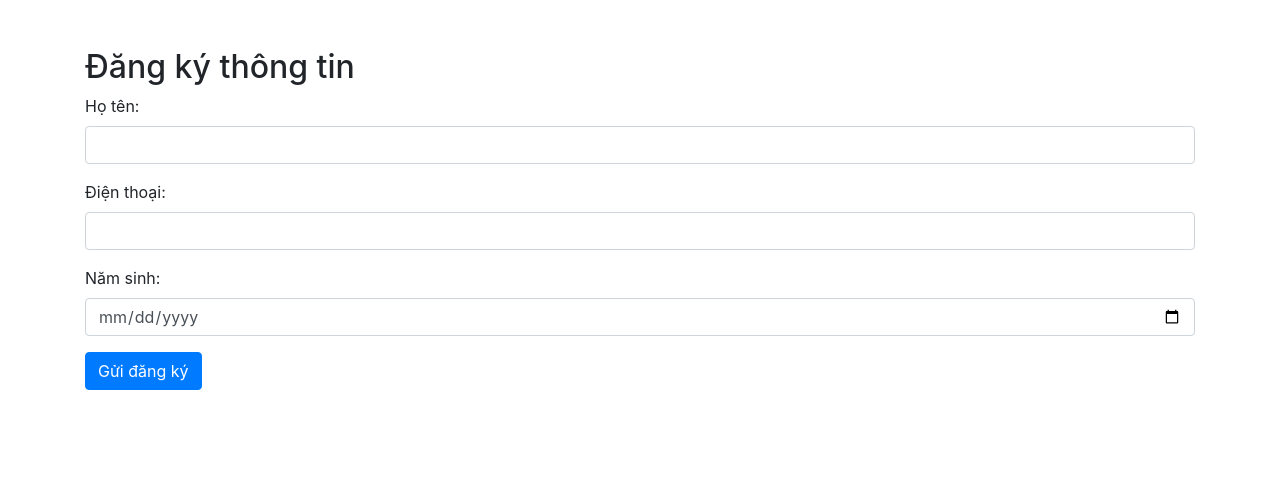
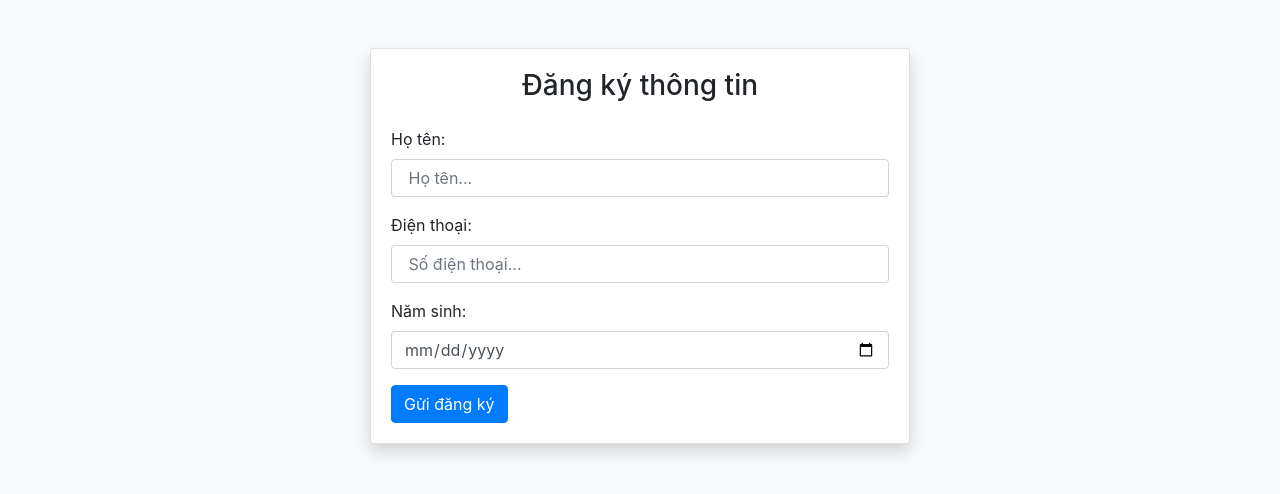
Before and after one commit to bachtoanlx/mywebForm, a plain HTML site: page index.html in a window 1280 px wide. Drawn offline with nearby package versions, Linux system fonts and the light colour scheme.

Commit message:
Update index.html

```diff
--- a/index.html
+++ b/index.html
@@ -6,22 +6,32 @@
     <title>Đăng ký thông tin</title>
     <!-- Bootstrap CSS -->
     <link href="https://stackpath.bootstrapcdn.com/bootstrap/4.5.2/css/bootstrap.min.css" rel="stylesheet">
+<style>
+        /* Thêm CSS tùy chỉnh tại đây nếu cần */
+        body {
+            background-color: #f8f9fa; /* Màu nền */
+        }
+    </style>
 </head>
 <body>
-    <div class="container">
-        <h2 class="mt-5">Đăng ký thông tin</h2>
+    <div class="container mt-5"> <!-- Container Bootstrap -->
+        <div class="row justify-content-center"> <!-- Row Bootstrap: căn giữa nội dung -->
+            <div class="col-md-6"> <!-- Cột Bootstrap: chiều rộng 50% trên màn hình lớn -->
+                <div class="card shadow"> <!-- Thẻ card để bao bọc nội dung -->
+                    <div class="card-body">
+                        <h3 class="text-center mb-4">Đăng ký thông tin</h3>
         <form id="registrationForm">
             <div class="form-group">
                 <label for="hoten">Họ tên:</label>
-                <input type="text" class="form-control" id="hoten" name="hoten" required>
+                <input type="text" class="form-control" placeholder=" Họ tên... " id="hoten" name="hoten" required>
             </div>
             <div class="form-group">
                 <label for="dienthoai">Điện thoại:</label>
-                <input type="text" class="form-control" id="dienthoai" name="dienthoai" required>
+                <input type="number" class="form-control" placeholder=" Số điện thoại... " id="dienthoai" name="dienthoai" required>
             </div>
             <div class="form-group">
                 <label for="namsinh">Năm sinh:</label>
-                <input type="date" class="form-control" id="namsinh" name="namsinh" required>
+                <input type="date" class="form-control" placeholder=" Ngày, tháng, năm sinh... " id="namsinh" name="namsinh" required>
             </div>
             <button type="button" class="btn btn-primary" onclick="submitForm()">Gửi đăng ký</button>
         </form>
```
